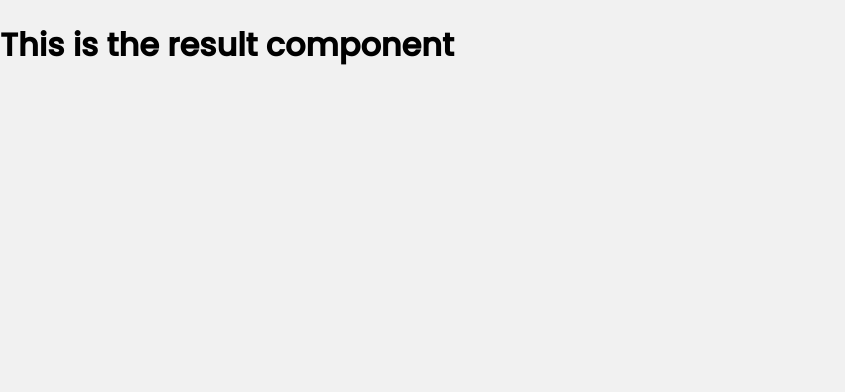
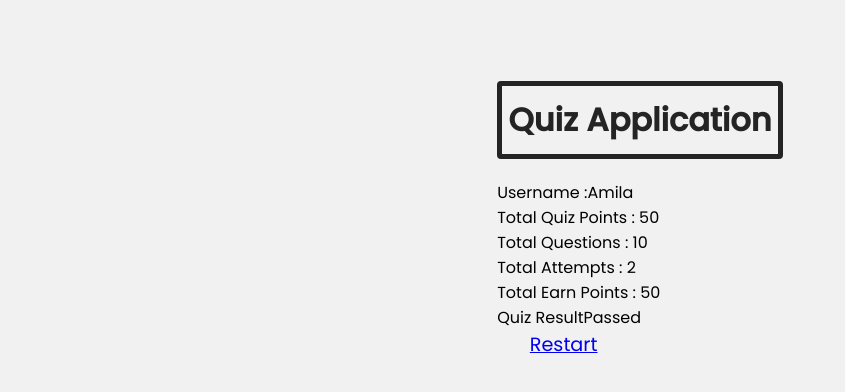
Before and after one commit to VimukthiMK/MERN-Quiz-Application, a React (Create React App) app in the folder frontend-app/: page /results in a window 1280 px wide. Shown: the top 392 px of the page, without its empty margins (0-845 px from the left). Built offline with nearby package versions, Linux system fonts and the light colour scheme.

Commit message:
Layout for results.js

```diff
--- a/frontend-app/src/components/questions.js
+++ b/frontend-app/src/components/questions.js
@@ -33,7 +33,7 @@ const Questions = () => {
                 />
 
                         <label className='text-primary' htmlFor={`q${i}-options`}>{q}</label>
-                        <div className='check checked'></div>
+                        <div className='check'></div>
             </li>
             ))
            }
--- a/frontend-app/src/components/results.js
+++ /dev/null
@@ -1,9 +0,0 @@
-import React from 'react'
-
-const Results = () => {
-    return (
-        <h1>This is the result component</h1>
-    )
-  };
-
-  export default Results;
--- /dev/null
+++ b/frontend-app/src/components/results.jsx
@@ -0,0 +1,49 @@
+import React from 'react'
+import {Link} from 'react-router-dom'
+
+const Results = () => {
+
+    function onRestart(){
+        console.log("Restrat")
+    }
+    return (
+
+        <div className='container'>
+        <h1 className='title text-light'>Quiz Application</h1>
+
+        <div className='result flex-center'>
+            <div className='flex'>
+                <span>Username :</span>
+                <span className='bold'>Amila</span>
+            </div>
+            <div className='flex'>
+                <span>Total Quiz Points : </span>
+                <span className='bold'>50</span>
+            </div>
+            <div className='flex'>
+                <span>Total Questions : </span>
+                <span className='bold'>10</span>
+            </div>
+            <div className='flex'>
+                <span>Total Attempts : </span>
+                <span className='bold'>2</span>
+            </div>
+            <div className='flex'>
+                <span>Total Earn Points : </span>
+                <span className='bold'>50</span>
+            </div>
+            <div className='flex'>
+                <span>Quiz Result</span>
+                <span className='bold'>Passed</span>
+            </div>
+        </div>
+
+        <div className="start">
+            <Link className='btn' to={'/'} onClick={onRestart}>Restart</Link>
+        </div>
+    </div>
+
+    )
+  };
+
+  export default Results;
```
